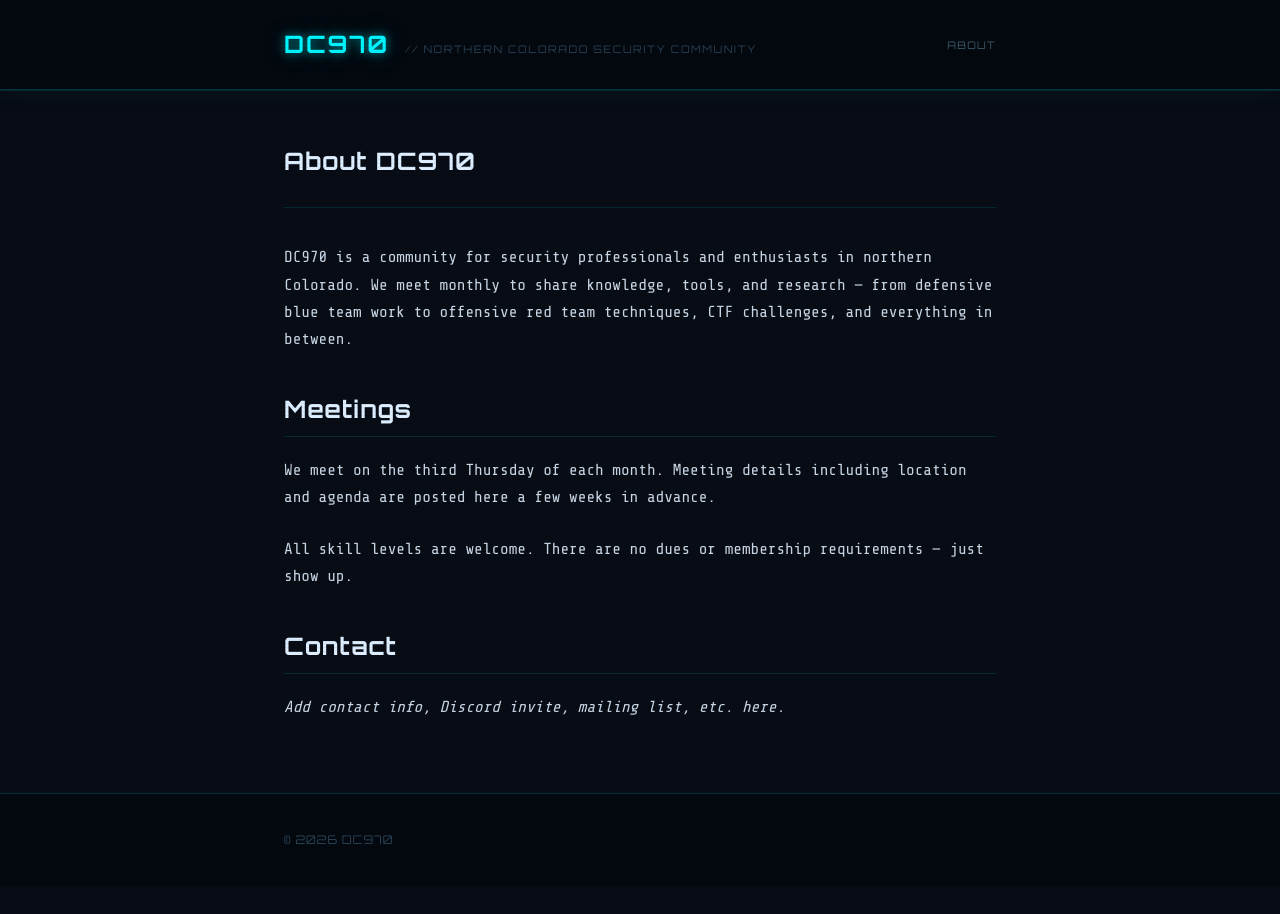
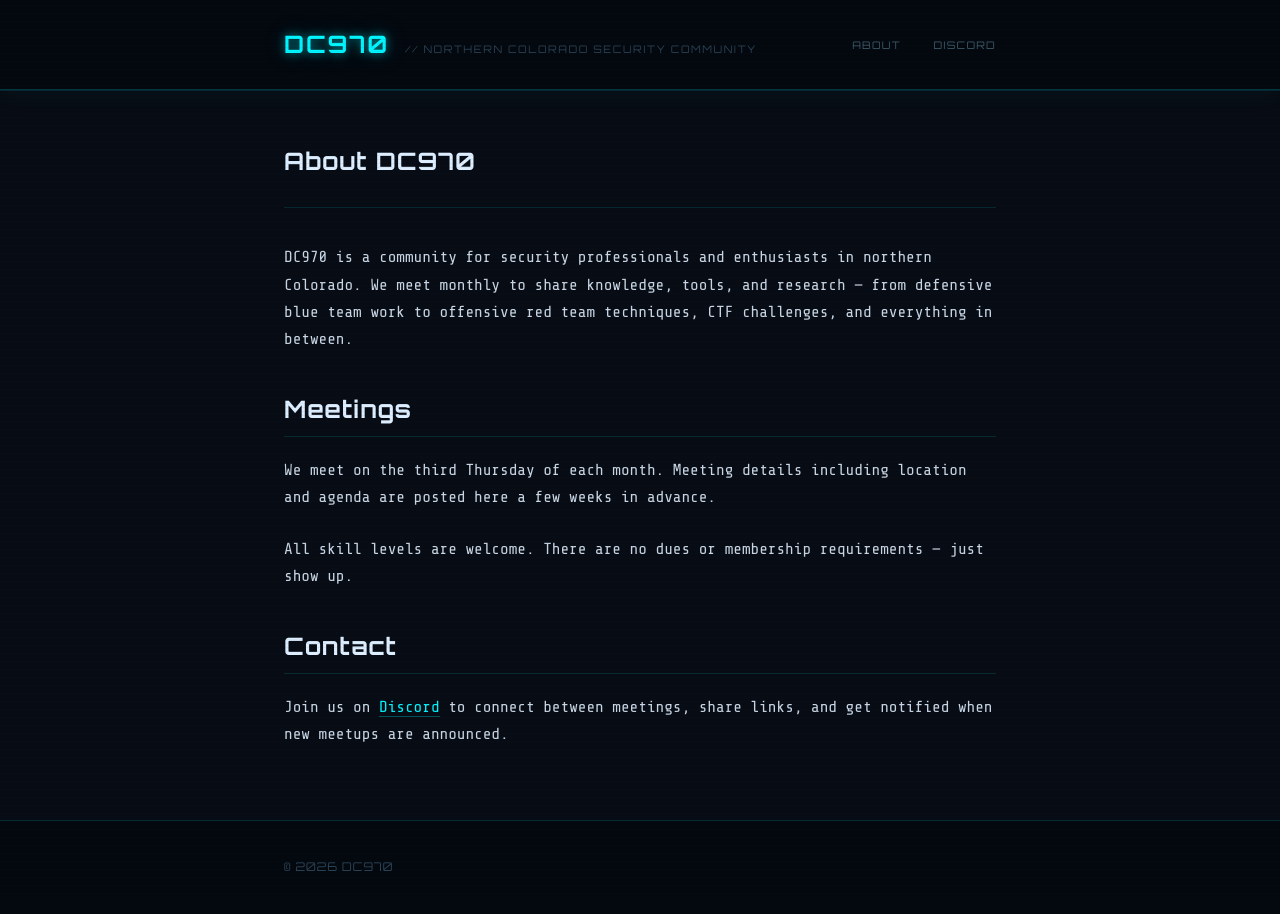
Before and after one commit to akrontab/dc970-testsite, a Jekyll site: the page built from about.md, in a window 1280 px wide. Built offline with Jekyll 4.4.1, drawn with Linux system fonts in a browser that asks for light colours.

Commit message:
Add Discord link to header nav and about page
Co-Authored-By: Claude Sonnet 4.6 <noreply@anthropic.com>

```diff
--- a/_includes/header.html
+++ b/_includes/header.html
@@ -8,6 +8,7 @@
     </div>
     <nav class="site-nav">
       <a href="{{ '/about/' | relative_url }}">About</a>
+      <a href="https://discord.gg/qxxxUhYbT5" target="_blank" rel="noopener">Discord</a>
     </nav>
   </div>
 </header>
--- a/about.md
+++ b/about.md
@@ -14,4 +14,4 @@ All skill levels are welcome. There are no dues or membership requirements — j
 
 ## Contact
 
-*Add contact info, Discord invite, mailing list, etc. here.*
+Join us on [Discord](https://discord.gg/qxxxUhYbT5) to connect between meetings, share links, and get notified when new meetups are announced.
```
